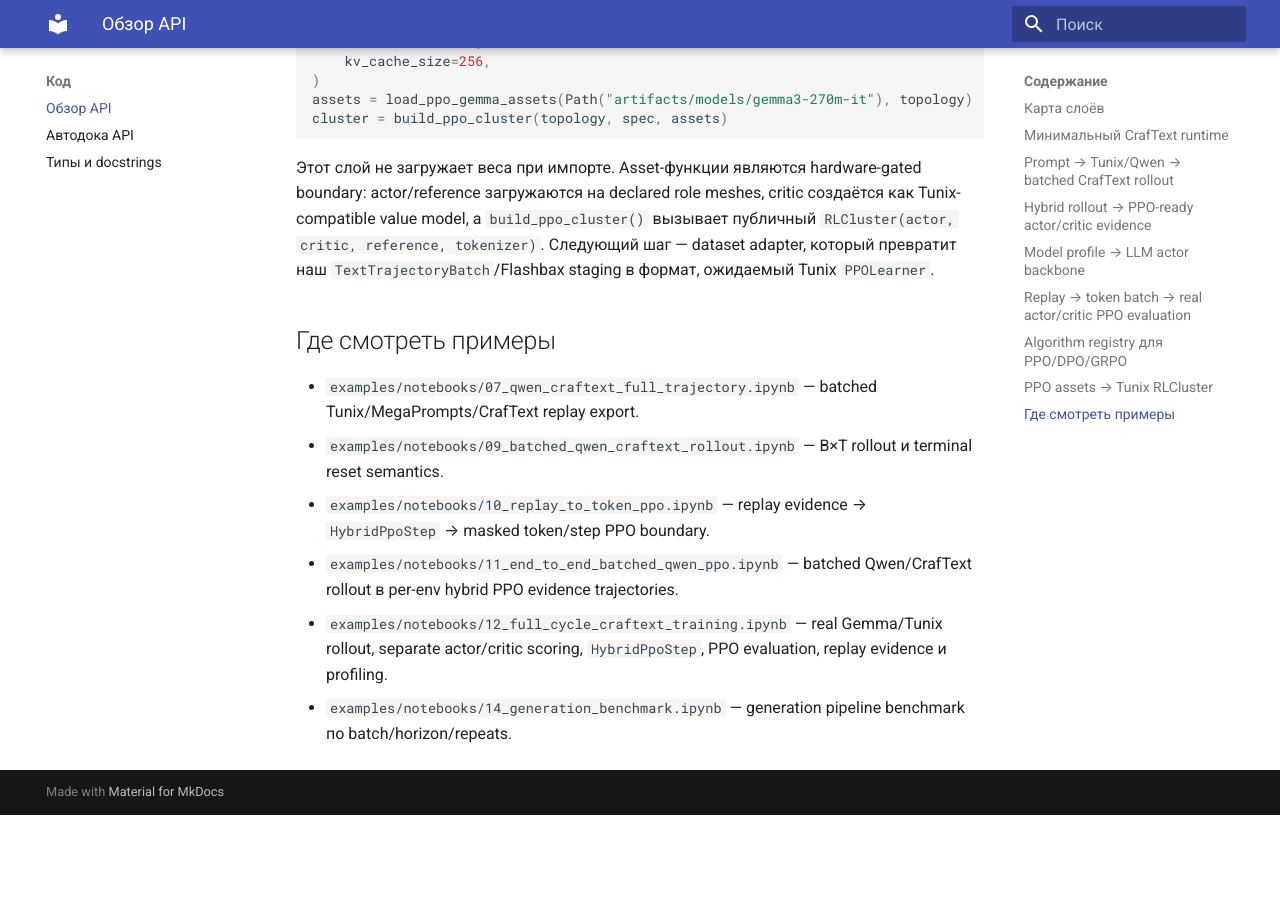
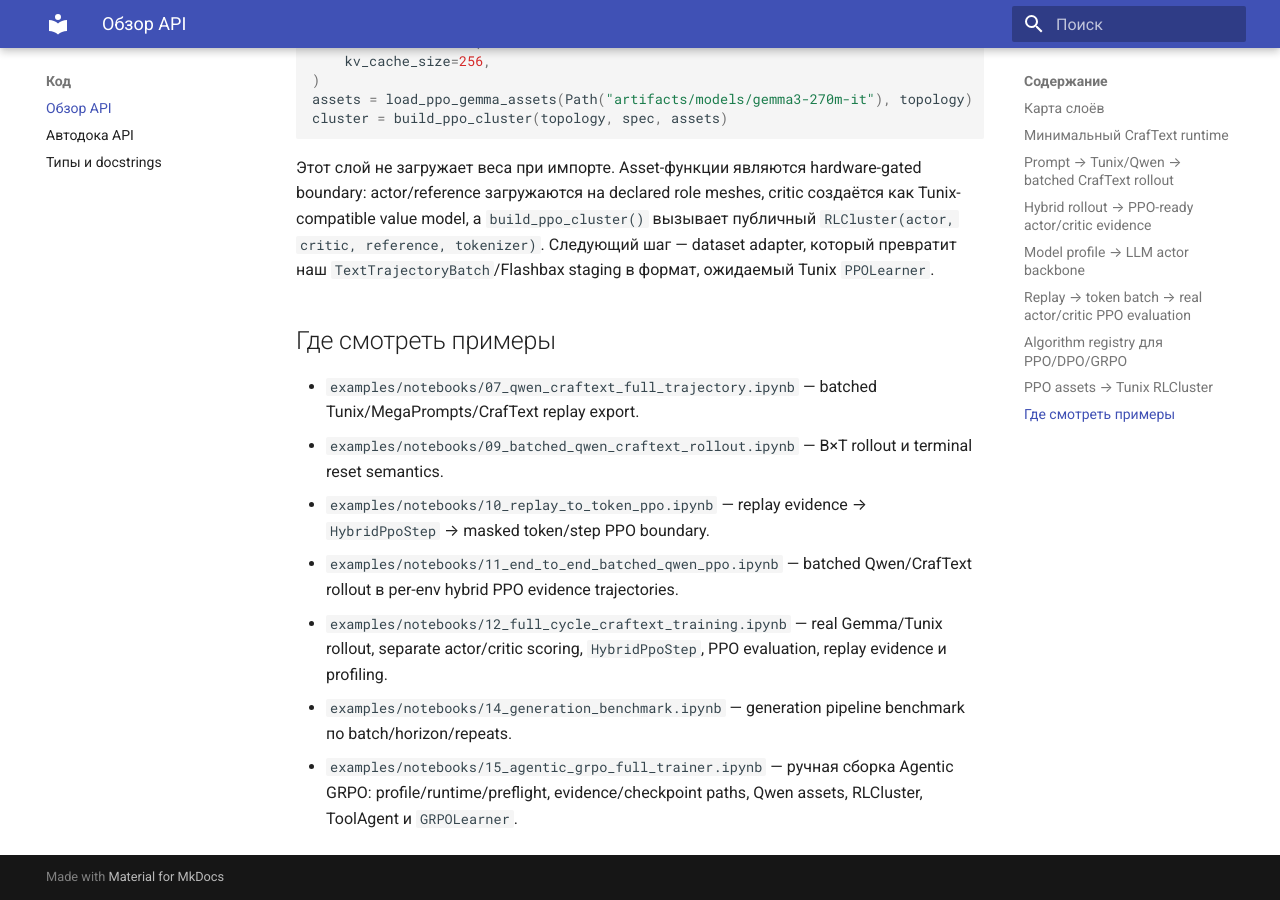
Before and after one commit to Lukashevskiy/tunix-agents, an MkDocs documentation site: the page built from docs/code-reference.md, in a window 1280 px wide and 900 px high, scrolled down 5708 px. Built offline with MkDocs 1.6.1 and Material for MkDocs 9.7.7, drawn with Linux system fonts in a browser that asks for light colours; before the commit the page ends 6523 px from its top, so only the background shows below that.

Commit message:
docs: clarify manual Agentic GRPO notebook

```diff
--- a/docs/code-reference.md
+++ b/docs/code-reference.md
@@ -238,3 +238,6 @@ model, а `build_ppo_cluster()` вызывает публичный `RLCluster(a
   separate actor/critic scoring, `HybridPpoStep`, PPO evaluation, replay evidence и profiling.
 - `examples/notebooks/14_generation_benchmark.ipynb` — generation pipeline benchmark по
   batch/horizon/repeats.
+- `examples/notebooks/15_agentic_grpo_full_trainer.ipynb` — ручная сборка Agentic GRPO:
+  profile/runtime/preflight, evidence/checkpoint paths, Qwen assets, RLCluster, ToolAgent и
+  `GRPOLearner`.
--- a/docs/project_status.json
+++ b/docs/project_status.json
@@ -173,7 +173,7 @@
     {
       "name": "Agentic GRPO golden pipeline",
       "status": "current",
-      "description": "GRPO имеет два local gates без model allocation: --dry-run валидирует profile/topology/preflight/evidence, --scripted-smoke запускает CrafTextAgenticEnvironment + ToolAgent + Tunix TrajectoryCollectEngine с несколькими scripted generations и group-normalized advantages. Notebook 15 показывает ручную сборку этого пути по деталям — env, prompt/tool boundary, Qwen assets, RLCluster и GRPOLearner — с отдельной readiness validation перед heavy ячейками; one-update остаётся accelerator/local-snapshot gated."
+      "description": "GRPO имеет local gates без model allocation: profile/preflight/evidence и deterministic scripted group check через CrafTextAgenticEnvironment + ToolAgent semantics. Notebook 15 вручную собирает production-shaped путь по деталям — env, prompt/tool boundary, evidence/checkpoint paths, Qwen assets, RLCluster и GRPOLearner — с отдельной readiness validation перед heavy ячейками; one-update остаётся accelerator/local-snapshot gated."
     },
     {
       "name": "Agentic PPO critic bridge",
```
Also changed, not shown: 1 other file.
